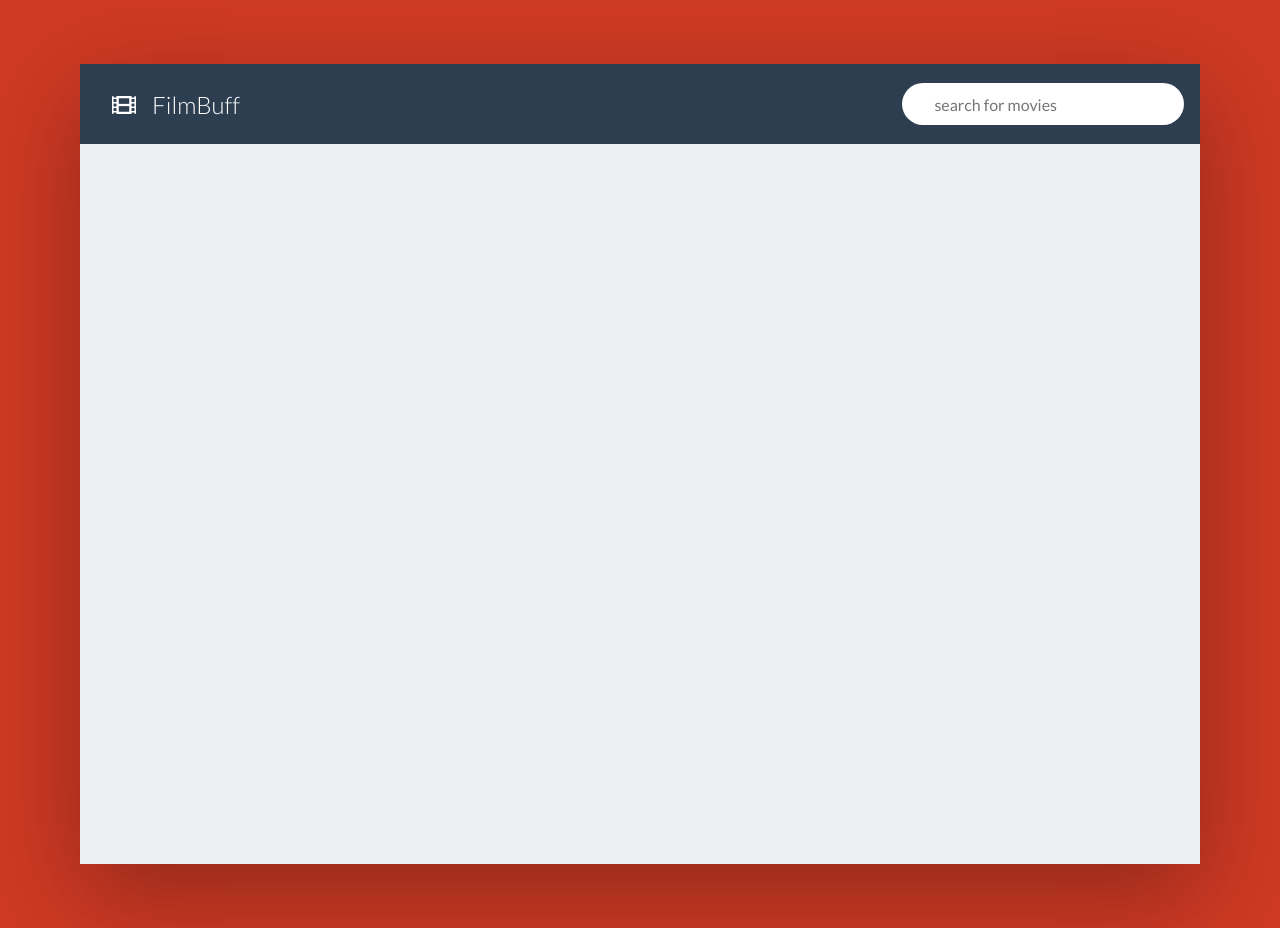
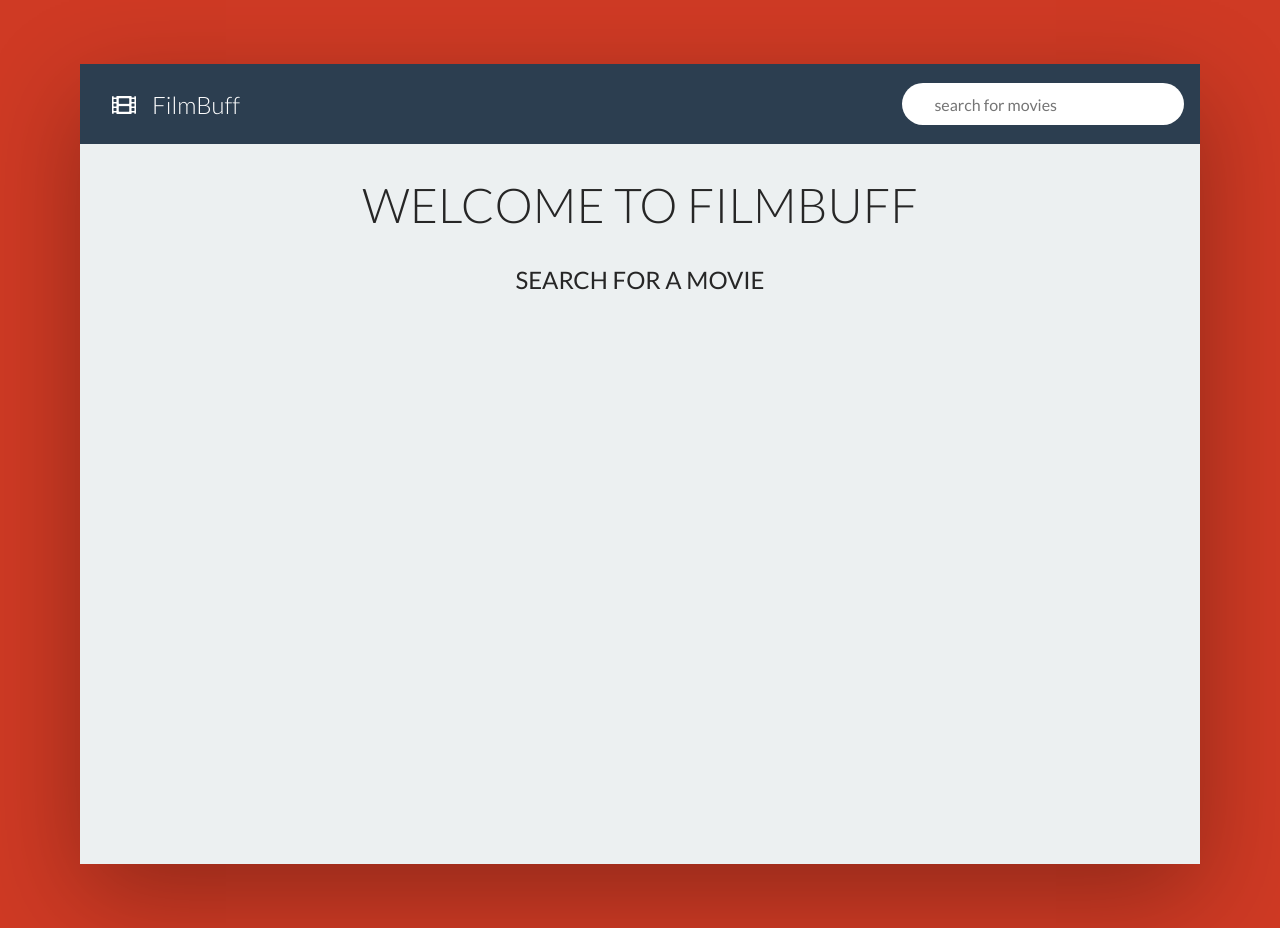
Before and after one commit to anigopale/film-buff-app, a React (Create React App) app: page / in a window 1280 px wide. Built offline with nearby package versions, Linux system fonts and the light colour scheme.

Commit message:
connect movieData reducer to movie-result component, render welcome text if reducer is empty

```diff
--- a/src/App.js
+++ b/src/App.js
@@ -3,6 +3,7 @@ import logo from './logo.svg';
 import './App.css';
 import styled from 'styled-components';
 import SearchBar from './components/search-bar';
+import MovieResult from './components/movie-result';
 
 const StyledApp = styled.div`
   font-size : 1rem;
@@ -31,6 +32,10 @@ const StyledHeader = styled.div`
   }
 `;
 
+const StyledResultSection = styled.div`
+
+`;
+
 class App extends Component {
   render() {
     return (
@@ -42,6 +47,9 @@ class App extends Component {
           </h2>
           <SearchBar />
         </StyledHeader>
+        <StyledResultSection>
+          <MovieResult />
+        </StyledResultSection>
       </StyledApp>
     );
   }
--- /dev/null
+++ b/src/components/movie-result.js
@@ -0,0 +1,55 @@
+import React, { Component } from 'react';
+import { connect } from 'react-redux';
+import styled from 'styled-components';
+
+const StyledMovieSection = styled.div`
+  .welcome-section {
+    text-align: center;
+    height: 100%;
+    width: 100%;
+    font-size: 150%;
+    text-transform: uppercase;
+
+    h1 {
+      font-weight: 300;
+    }
+  }
+`;
+
+class MovieResult extends Component {
+
+  renderSection() {
+    let { movieData } = this.props;
+    if(movieData.Title) {
+      return (
+        <div>
+          results will be shown here
+        </div>
+      )
+    }
+    return (
+      <div className='welcome-section'>
+        <h1>
+          Welcome to FilmBuff
+        </h1>
+        <p>
+          Search for a movie
+        </p>
+      </div>
+    )
+  }
+
+  render() {
+    return (
+      <StyledMovieSection>
+        {this.renderSection()}
+      </StyledMovieSection>
+    )
+  }
+}
+
+function mapStateToProps({ movieData }) {
+  return { movieData };
+}
+
+export default connect(mapStateToProps)(MovieResult);
```
